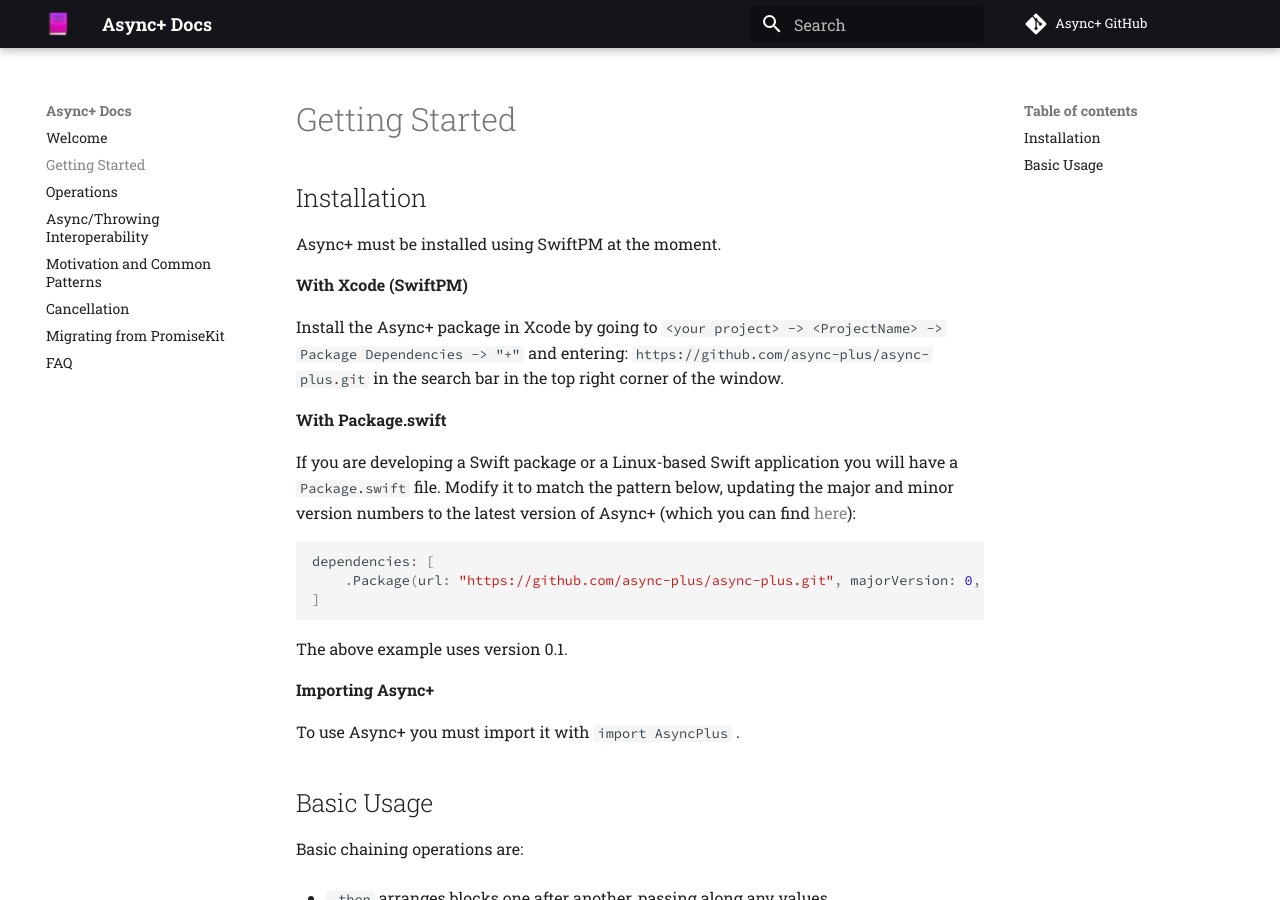
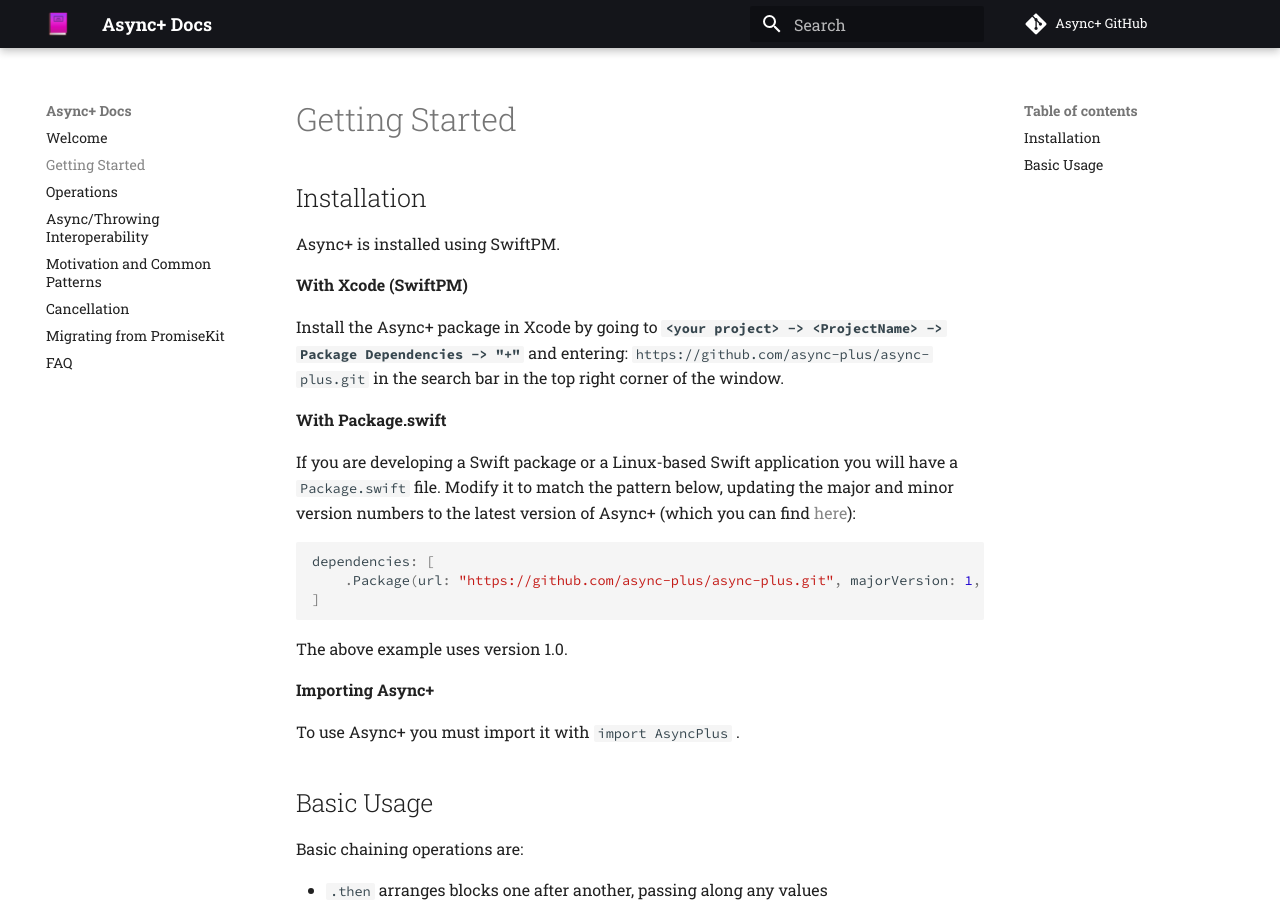
Before and after one commit to async-plus/docs, an MkDocs documentation site: the page built from docs/getting-started.md, in a window 1280 px wide and 900 px high. Built offline with MkDocs 1.6.1 and Material for MkDocs 9.7.7, drawn with Linux system fonts in a browser that asks for light colours; comment, search, counter and statistics services are not loaded.

Commit message:
Update getting-started.md

````diff
--- a/docs/getting-started.md
+++ b/docs/getting-started.md
@@ -2,23 +2,23 @@
 
 ## Installation
 
-Async+ must be installed using SwiftPM at the moment.
+Async+ is installed using SwiftPM.
 
 **With Xcode (SwiftPM)**
 
-Install the Async+ package in Xcode by going to `<your project> -> <ProjectName> -> Package Dependencies -> "+"` and entering: `https://github.com/async-plus/async-plus.git` in the search bar in the top right corner of the window.
+Install the Async+ package in Xcode by going to **`<your project> -> <ProjectName> -> Package Dependencies -> "+"`** and entering: `https://github.com/async-plus/async-plus.git` in the search bar in the top right corner of the window.
 
 **With Package.swift**
 
-If you are developing a Swift package or a Linux-based Swift application you will have a `Package.swift` file. Modify it to match the pattern below, updating the major and minor version numbers to the latest version of Async+ (which you can find [here](https://github.com/async-plus/async-plus/tags)):
+If you are developing a Swift package or a Linux-based Swift application you will have a `Package.swift` file. Modify it to match the pattern below, updating the major and minor version numbers to the latest version of Async+ (which you can find [here](https://github.com/async-plus/async-plus/releases)):
 
 ```swift
 dependencies: [
-    .Package(url: "https://github.com/async-plus/async-plus.git", majorVersion: 0, minor: 1),
+    .Package(url: "https://github.com/async-plus/async-plus.git", majorVersion: 1, minor: 0),
 ]
 ```
 
-The above example uses version 0.1.
+The above example uses version 1.0.
 
 **Importing Async+**
 
@@ -29,7 +29,6 @@
 Basic chaining operations are:
 
 * `.then` arranges blocks one after another, passing along any values
-
 * `.recover` recovers from a thrown error with a backup value (or block to run)
 * `.catch` catches any errors (and allows you to throw new ones for later catch blocks)
 * `attempt { ... }` kicks off a chain as in the example below:
````
